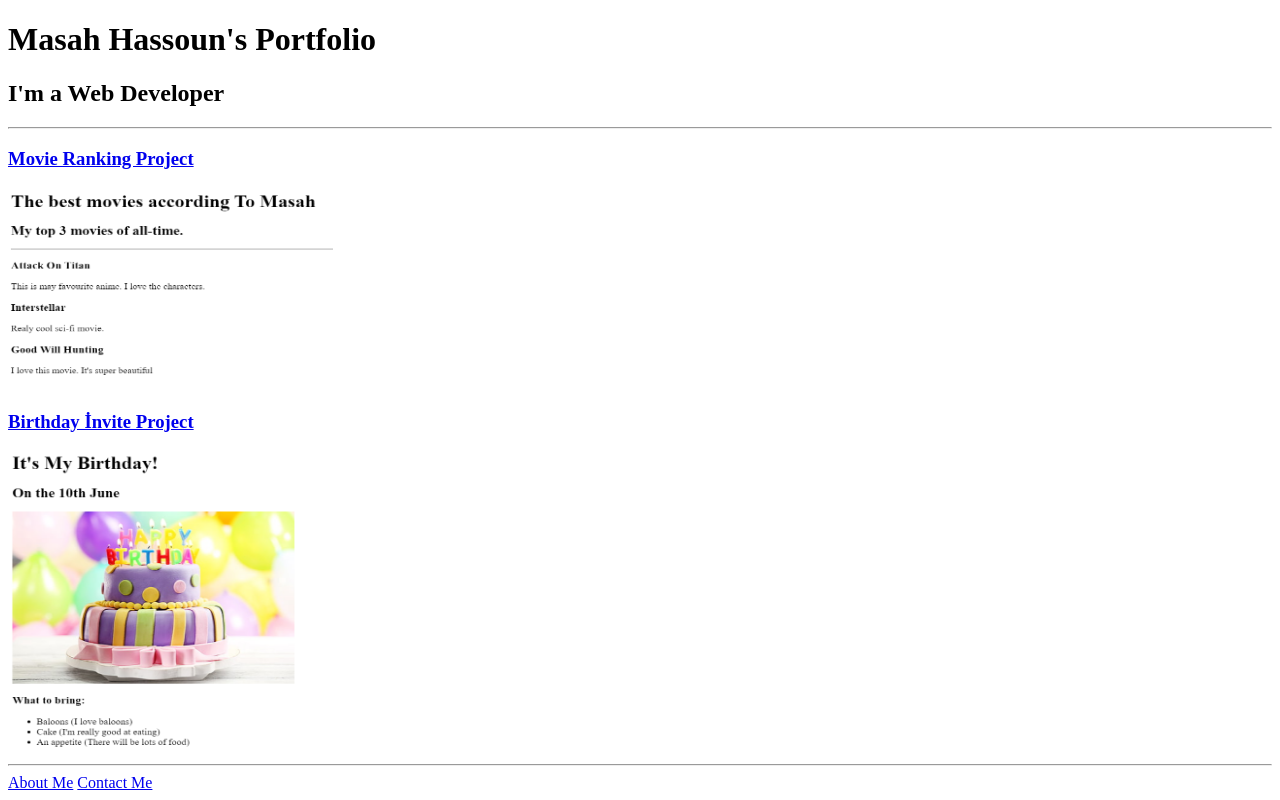
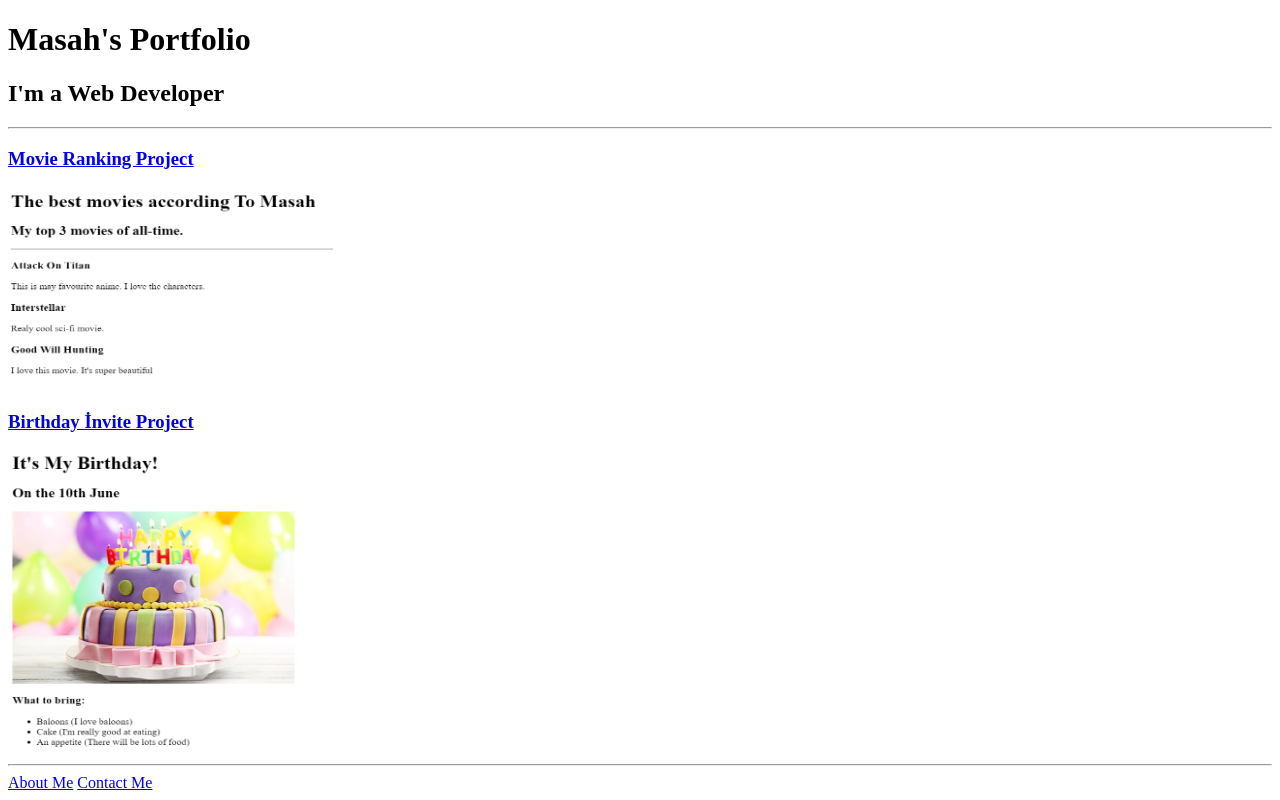
Before and after one commit to 2537wd/html-portfolio, a plain HTML site: page index.html in a window 1280 px wide. Drawn offline with Linux system fonts and the light colour scheme.

Commit message:
Update index.html

```diff
--- a/index.html
+++ b/index.html
@@ -6,7 +6,7 @@
     </head>
 
     <body>
-        <h1>Masah Hassoun's Portfolio</h1>
+        <h1>Masah's Portfolio</h1>
         <h2>I'm a Web Developer</h2>
          <hr />
          <h3><a href="./public/movie-ranking.html">Movie Ranking Project</a></h3>
```
